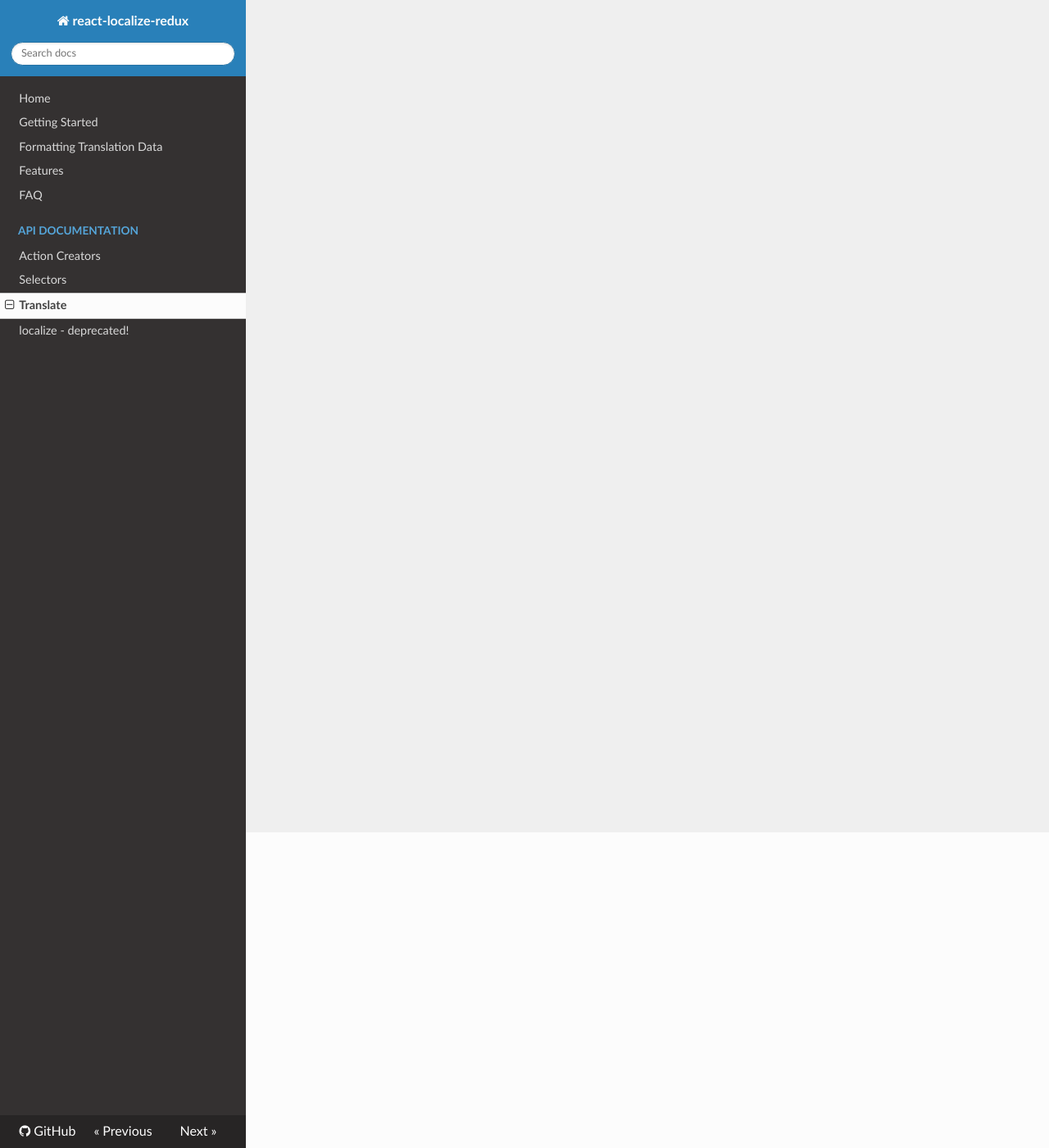
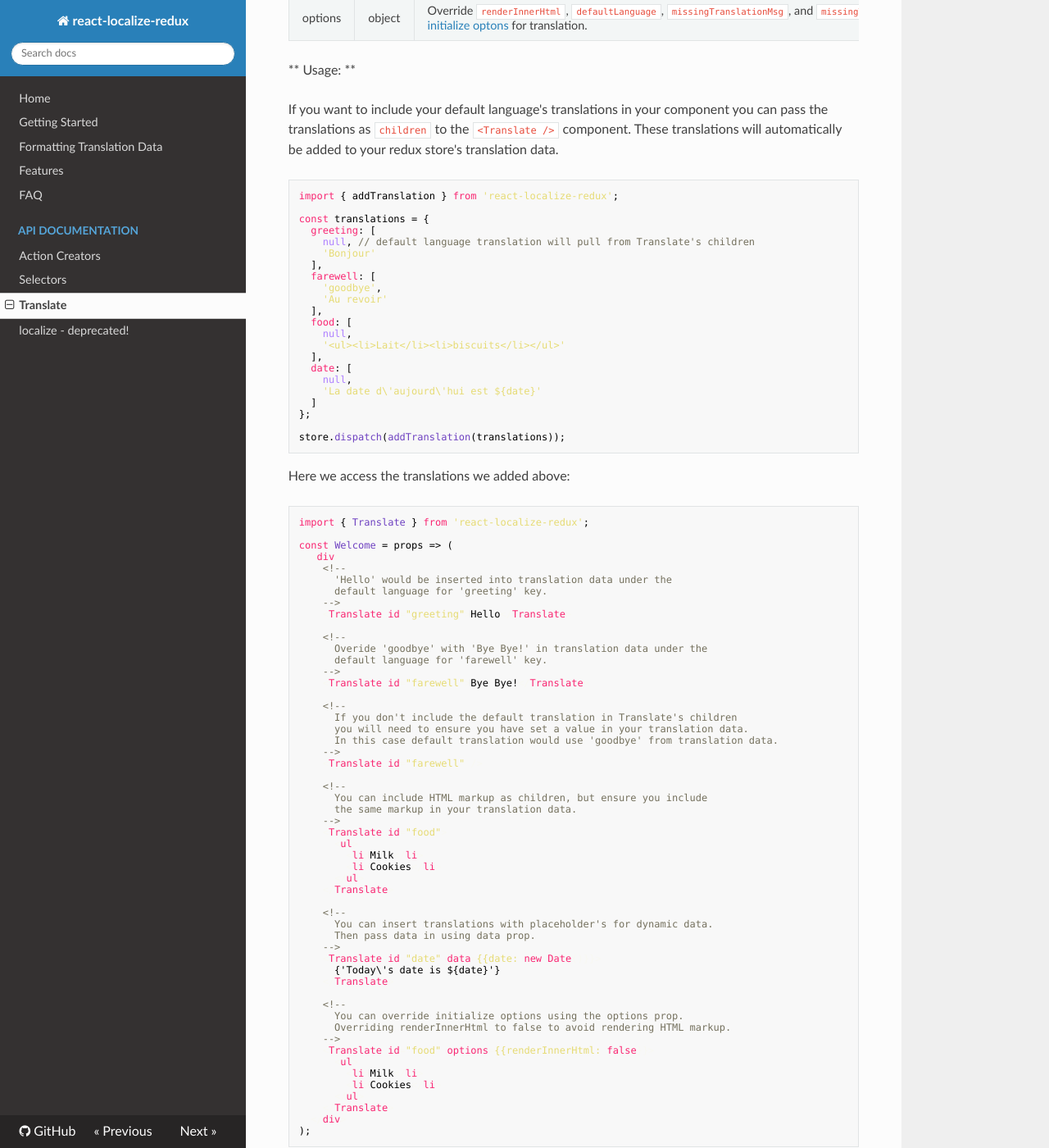
Before and after one commit to ryandrewjohnson/react-localize-redux, an MkDocs documentation site: the page built from docs/api/translate.md, in a window 1280 px wide and 1400 px high, scrolled down 385 px. Shown: the whole window at 82% size. Built offline with MkDocs 1.6.1, drawn with Linux system fonts in a browser that asks for light colours; nearby versions of some CDN libraries; old or Windows-style settings are respelled for this version of MkDocs; some of the changed text lies outside the part shown.

Commit message:
work in progress

````diff
--- a/docs/api/translate.md
+++ b/docs/api/translate.md
@@ -1 +1,134 @@
-# Translate
+## Translate
+
+The `<Translate />` component is the recommended way to access translations from your components.
+
+** props: **
+
+name | Type | Description
+--------- | ----------| ------------
+id | string | Pass the key of the translation data you want to insert.
+data | object | Optional data to be used in your localized strings for [variable replacement](/features/#insert-dynamic-content-into-translations).
+options | object | Override `renderInnerHtml`, `defaultLanguage`, `missingTranslationMsg`, and `missingTranslationCallback` [initialize optons](/api/action-creators/#initializelanguages-options) for translation.
+
+
+** Usage: **
+
+If you want to include your default language's translations in your component you can pass the translations as `children` to the `<Translate />` component. These translations will automatically be added to your redux store's translation data.
+
+```javascript
+import { addTranslation } from 'react-localize-redux';
+
+const translations = {
+  greeting: [
+    null, // default language translation will pull from Translate's children
+    'Bonjour'
+  ],
+  farewell: [
+    'goodbye',
+    'Au revoir'
+  ],
+  food: [
+    null,
+    '<ul><li>Lait</li><li>biscuits</li></ul>'
+  ],
+  date: [
+    null,
+    'La date d\'aujourd\'hui est ${date}'
+  ]
+};
+
+store.dispatch(addTranslation(translations));
+```
+
+Here we access the translations we added above:
+
+```javascript
+import { Translate } from 'react-localize-redux';
+
+const Welcome = props => (
+  <div>
+    <!--
+      'Hello' would be inserted into translation data under the
+      default language for 'greeting' key.
+    -->
+    <Translate id="greeting">Hello</Translate>
+
+    <!--
+      Overide 'goodbye' with 'Bye Bye!' in translation data under the
+      default language for 'farewell' key.
+    -->
+    <Translate id="farewell">Bye Bye!</Translate>
+
+    <!--
+      If you don't include the default translation in Translate's children
+      you will need to ensure you have set a value in your translation data.
+      In this case default translation would use 'goodbye' from translation data.
+    -->
+    <Translate id="farewell" />
+
+    <!--
+      You can include HTML markup as children, but ensure you include
+      the same markup in your translation data.
+    -->
+    <Translate id="food">
+      <ul>
+        <li>Milk</li>
+        <li>Cookies</li>
+      </ul>
+    </Translate>
+
+    <!--
+      You can insert translations with placeholder's for dynamic data.
+      Then pass data in using data prop.
+    -->
+    <Translate id="date" data={{date: new Date()}}>
+      {'Today\'s date is ${date}'}
+    </Translate>
+
+    <!--
+      You can override initialize options using the options prop.
+      Overriding renderInnerHtml to false to avoid rendering HTML markup.
+    -->
+    <Translate id="food" options={{renderInnerHtml: false}}>
+      <ul>
+        <li>Milk</li>
+        <li>Cookies</li>
+      </ul>
+    </Translate>
+  </div>
+);
+```
+
+You can also pass Translate a function as it's child that returns the elements you want to render. This function is commonly referred to as a [render prop function](https://reactjs.org/docs/render-props.html), and is called with the following arguments:
+
+name | Description
+--------- | ------------
+translate  | Same as value returned from [getTranslate](/api/selectors/#translatekey-string-string-data-options) selector.
+activeLanguage | Same as value returned from [getActiveLanguage](/api/selectors/#getactivelanguagestate) selector.
+languages | Same as value returned from [getLanguages](/api/selectors/#getlanguagesstate) selector.
+
+```javascript
+import { Translate } from 'react-localize-redux';
+
+const Welcome = props => (
+  <Translate>
+    {(translate, activeLanguage, languages) =>
+      <div>
+        <h1>The active language is: {activeLanguage.name}</h2>
+
+        <h2>Languages:</h2>
+        <ul>
+          {languages.map(language =>
+            <li>{language.name} - {language.code}</li>
+          )}
+        </ul>
+
+        <p>{ translate('greeting') }</p>
+        <p>{ translate('farewell') }</p>
+        <p>{ translate('date', {date: new Date()}) }</p>
+        <p>{ translate('food', null, {renderInnerHtml: false}) }</p>
+      </div>
+    }
+  </Translate>
+);
+```
````
Also changed, not shown: docs/api/localize.md (+1 -1 lines), docs/api/selectors.md (+2 -2 lines), docs/getting-started.md (+1 -1 lines).
